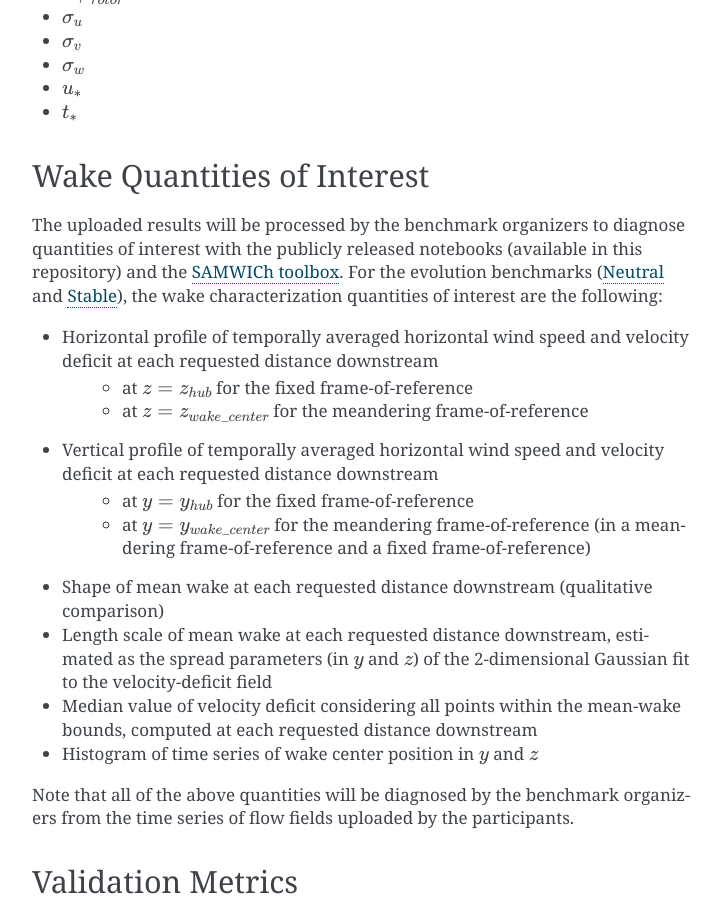
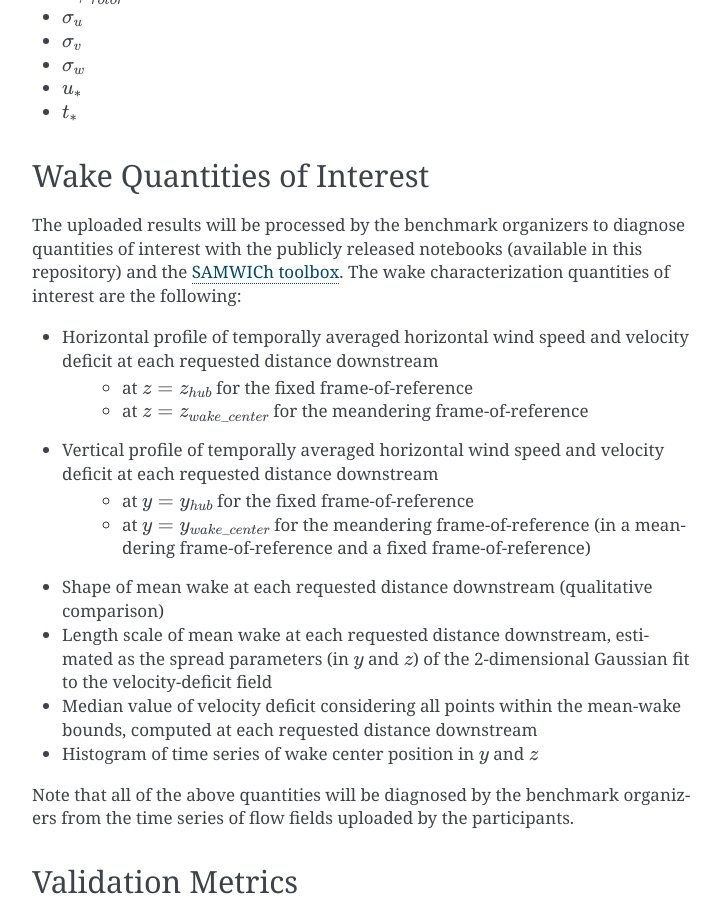
Before and after one commit to pdoubraw/wakebench_swift, a Sphinx documentation site: the page built from docs/source/validation.rst, in a window 1280 px wide and 900 px high, scrolled down 406 px. Shown: the whole window, without its empty margins (388-1109 px from the left). Built offline with Sphinx 7.4.7, drawn with Linux system fonts in a browser that asks for light colours.

Commit message:
quick fix

```diff
--- a/docs/source/validation.rst
+++ b/docs/source/validation.rst
@@ -22,7 +22,7 @@ Simulation results uploaded by the participants will be processed by the benchma
 Wake Quantities of Interest
 ---------------------------
 
-The uploaded results will be processed by the benchmark organizers to diagnose quantities of interest with the publicly released notebooks (available in this repository) and the `SAMWICh toolbox <https://github.com/ewquon/waketracking>`_. For the evolution benchmarks (:ref:`Neutral <swift_neutral_evolution>` and :ref:`Stable <swift_stable_evolution>`), the wake characterization quantities of interest are the following:
+The uploaded results will be processed by the benchmark organizers to diagnose quantities of interest with the publicly released notebooks (available in this repository) and the `SAMWICh toolbox <https://github.com/ewquon/waketracking>`_. The wake characterization quantities of interest are the following:
 
 - Horizontal profile of temporally averaged horizontal wind speed and velocity deficit at each requested distance downstream
 	- at :math:`z=z_{hub}` for the fixed frame-of-reference
```
Also changed, not shown: 5 other files.
